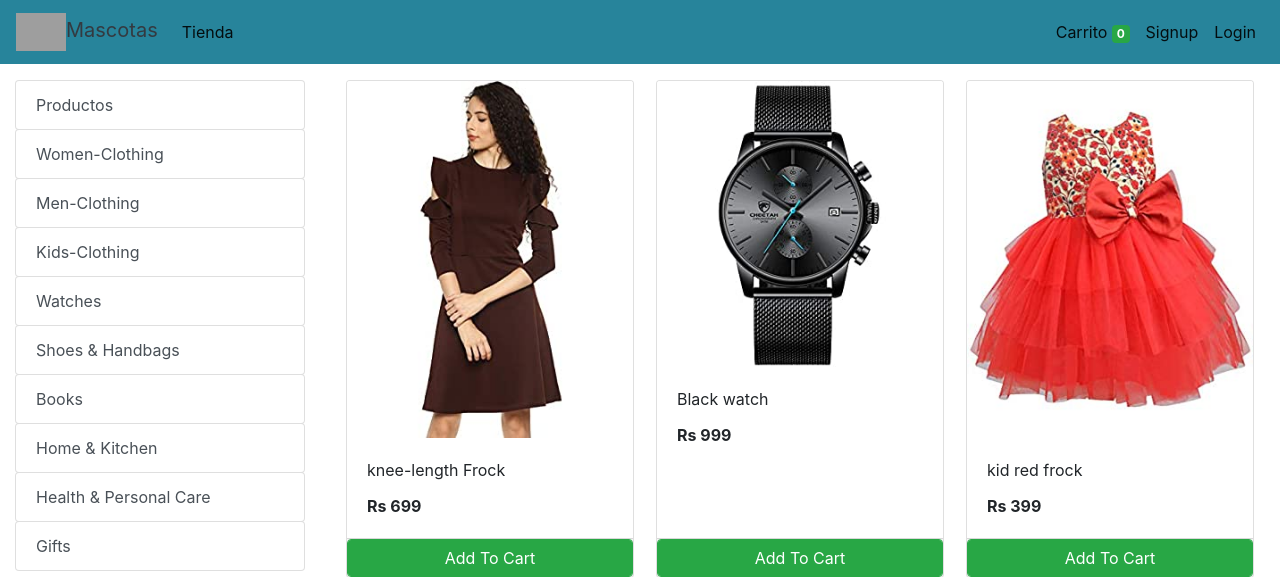
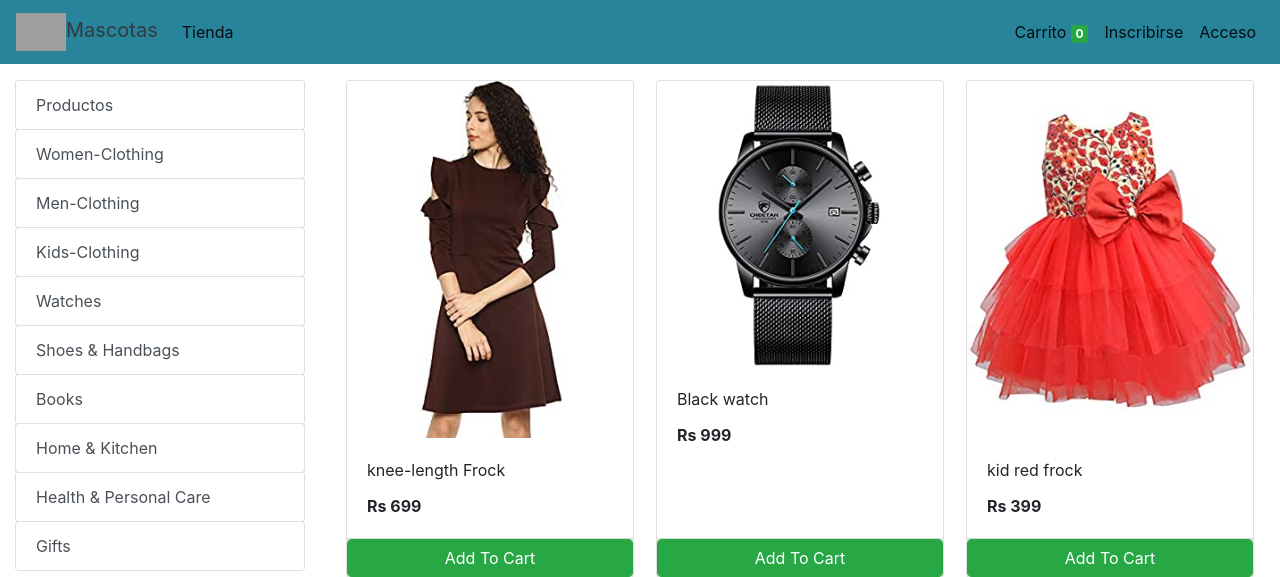
Before and after one commit to sobarzolicandeo/examen-pgy3121, a Django app: page /store in a window 1280 px wide. Shown: the top 577 px of the page. Run offline with Django 3.2, Linux system fonts and the light colour scheme; data comes from the database, SQL or seed files in the repository; both versions use the stored data as it was after the commit; some libraries are stand-ins or nearby versions; grey boxes are pictures that could not be loaded.

Commit message:
se actualiza Inscribirse y Acesso

```diff
--- a/store/templates/base.html
+++ b/store/templates/base.html
@@ -75,10 +75,10 @@
         {% else %}
 
         <li class="nav-item active">
-          <a class="nav-link" href="/signup">Signup<span class="sr-only">(current)</span></a>
+          <a class="nav-link" href="/signup">Inscribirse<span class="sr-only">(current)</span></a>
         </li>
         <li class="nav-item active">
-          <a class="nav-link" href="/login">Login<span class="sr-only">(current)</span></a>
+          <a class="nav-link" href="/login">Acceso<span class="sr-only">(current)</span></a>
         </li>
         {% endif %}
 
```
Also changed, not shown: db.sqlite3.
